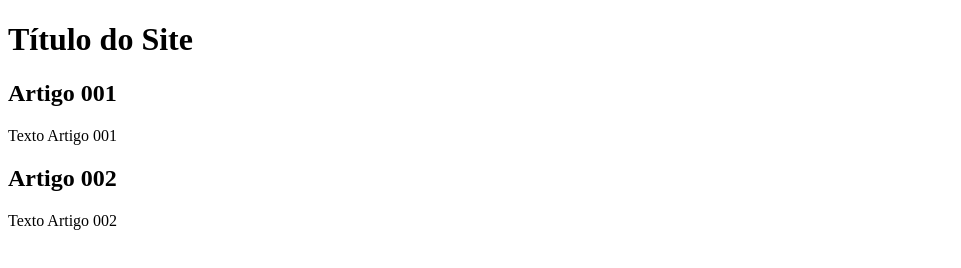
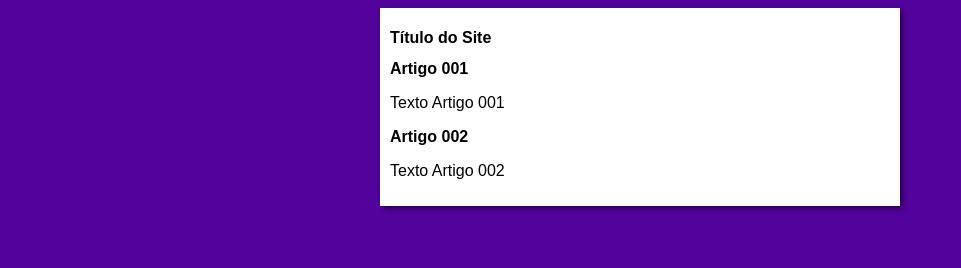
Before and after one commit to dirceugraca/projeto-site, a plain HTML site: page index.html in a window 1280 px wide. Shown: the whole page, without its empty margins (0-961 px from the left). Drawn offline with Linux system fonts and the light colour scheme.

Commit message:
iniciei o design

```diff
--- /dev/null
+++ b/estilos/style.css
@@ -0,0 +1,17 @@
+* {
+    font-family: Arial, Helvetica, sans-serif;
+    font-size: 16px;
+}
+
+body {
+    background-color: rgb(82, 3, 156);
+
+}
+
+main {
+    background-color: white;
+    width: 500px;
+    margin: auto;
+    padding: 10px;
+    box-shadow: 3px 3px 5px rgba(0, 0, 0, 0.479);
+}
--- a/index.html
+++ b/index.html
@@ -5,6 +5,7 @@
     <meta http-equiv="X-UA-Compatible" content="IE=edge">
     <meta name="viewport" content="width=device-width, initial-scale=1.0">
     <title>Título do Site</title>
+    <link rel="stylesheet" href="estilos/style.css">
 </head>
 <body>
   <main>
```
